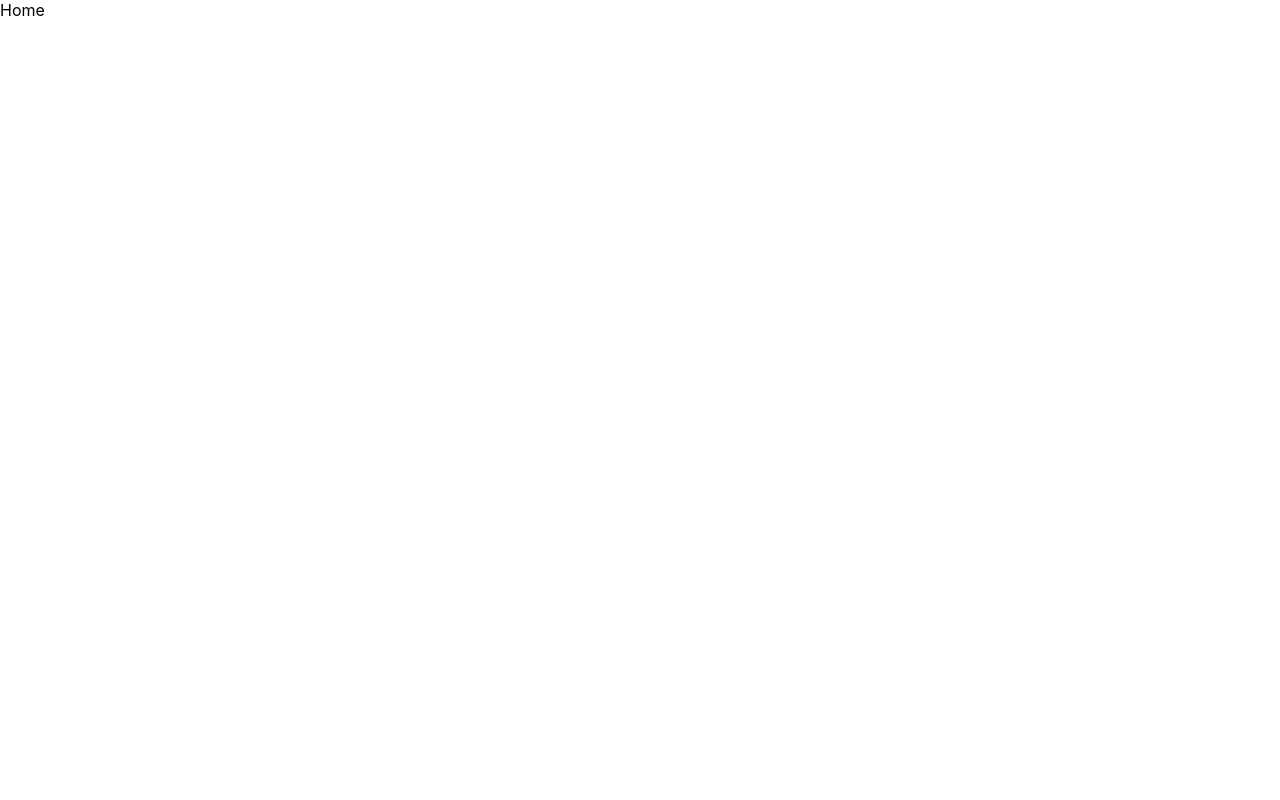
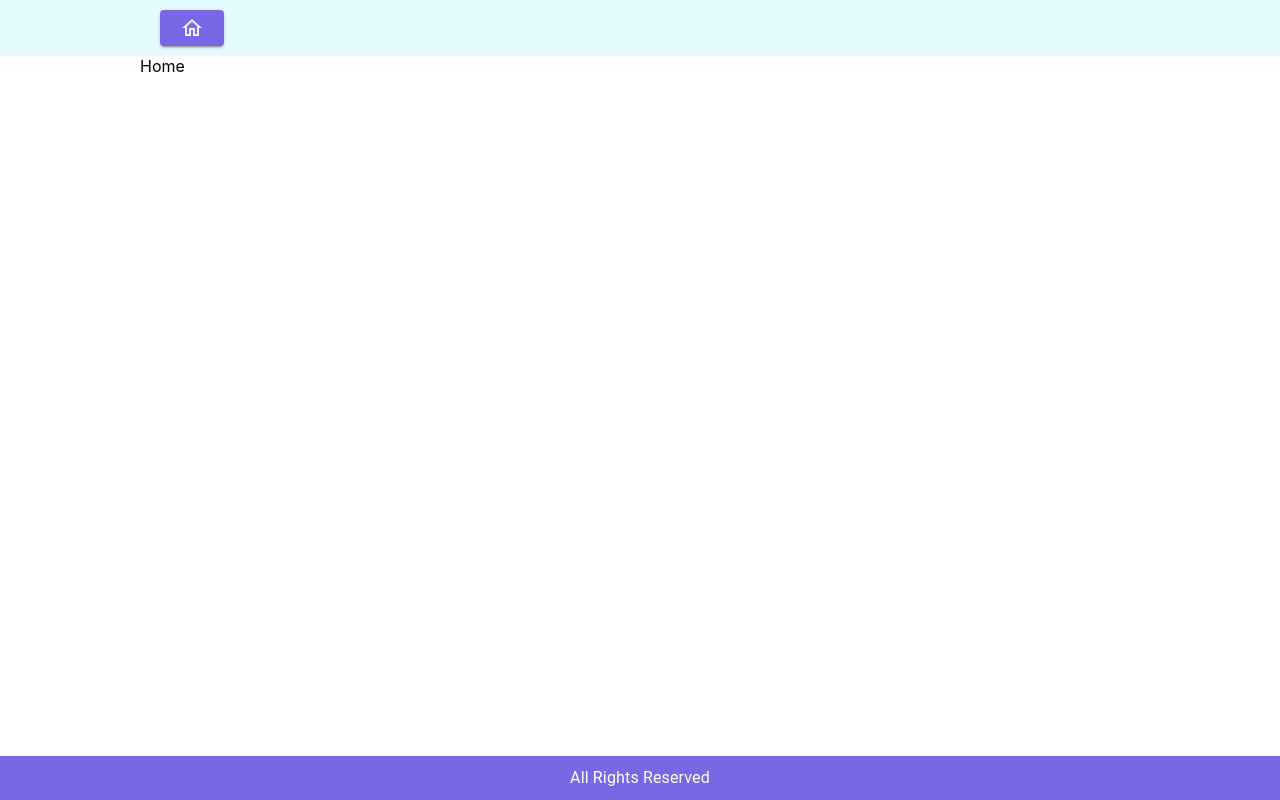
Before and after one commit to TroExol/MusicBotAdministration-web, a React (Create React App) app: page / in a window 1280 px wide. Built offline with nearby package versions, Linux system fonts and the light colour scheme.

Commit message:
feat: 🎸 +routes +layout

```diff
--- a/src/App.tsx
+++ b/src/App.tsx
@@ -1,7 +1,15 @@
 import React from 'react';
+import Layout from './HOC/Layout/Layout';
+import Routes from './routes';
 
 const App = (): JSX.Element => {
-    return <div className="App">Home</div>;
+    return (
+        <div className="App">
+            <Layout>
+                <>{Routes()}</>
+            </Layout>
+        </div>
+    );
 };
 
 export default App;
--- /dev/null
+++ b/src/HOC/Layout/Layout.tsx
@@ -0,0 +1,41 @@
+import React from 'react';
+import { makeStyles } from '@material-ui/core';
+import Footer from '../../components/Footer/Footer';
+import NavigationHeader from '../../components/NavigationHeader/NavigationHeader';
+import constants from '../../common/constants';
+
+const useStyles = makeStyles({
+    root: {
+        display: 'flex',
+        flexDirection: 'column',
+        justifyContent: 'center',
+        minHeight: '100vh',
+        width: '100%',
+    },
+    content: {
+        flex: '1',
+        width: constants.CONTENT_WIDTH,
+        margin: '0 auto',
+    },
+});
+
+interface IProps {
+    children: JSX.Element;
+}
+
+const Layout = (props: IProps): JSX.Element => {
+    const { children } = props;
+    const classes = useStyles();
+
+    return (
+        <div className={classes.root}>
+            <NavigationHeader />
+
+            <main className={classes.content}>{children}</main>
+
+            <Footer />
+        </div>
+    );
+};
+
+export default Layout;
--- /dev/null
+++ b/src/common/constants.ts
@@ -0,0 +1,3 @@
+const CONTENT_WIDTH = '1000px';
+
+export default { CONTENT_WIDTH };
--- /dev/null
+++ b/src/components/Footer/Footer.tsx
@@ -0,0 +1,28 @@
+import React from 'react';
+import { createStyles, makeStyles, Theme, Typography } from '@material-ui/core';
+
+const useStyles = makeStyles((theme: Theme) =>
+    createStyles({
+        root: {
+            display: 'flex',
+            flexDirection: 'column',
+            justifyContent: 'center',
+            alignItems: 'center',
+            backgroundColor: theme.palette.secondary.main,
+            color: 'white',
+            padding: '10px',
+        },
+    }),
+);
+
+const Footer = (): JSX.Element => {
+    const classes = useStyles();
+
+    return (
+        <div className={classes.root}>
+            <Typography>All Rights Reserved</Typography>
+        </div>
+    );
+};
+
+export default Footer;
--- /dev/null
+++ b/src/components/NavigationHeader/NavigationHeader.tsx
@@ -0,0 +1,43 @@
+import React from 'react';
+import { Button, createStyles, makeStyles, Theme, useTheme } from '@material-ui/core';
+import { HomeOutlined } from '@material-ui/icons';
+import { useHistory } from 'react-router-dom';
+import constants from '../../common/constants';
+
+const useStyles = makeStyles((theme: Theme) =>
+    createStyles({
+        root: {
+            display: 'flex',
+            flexDirection: 'column',
+            backgroundColor: theme.palette.primary.main,
+            width: '100%',
+        },
+        content: {
+            display: 'flex',
+            flexDirection: 'row',
+            justifyContent: 'space-between',
+            width: constants.CONTENT_WIDTH,
+            margin: '0 auto',
+            padding: '10px 20px',
+            boxSizing: 'border-box',
+        },
+    }),
+);
+
+const NavigationHeader = (): JSX.Element => {
+    const classes = useStyles();
+    const theme = useTheme();
+    const history = useHistory();
+
+    return (
+        <div className={classes.root}>
+            <div className={classes.content}>
+                <Button color="secondary" variant="contained" onClick={() => history.push('/')}>
+                    <HomeOutlined style={{ color: theme.palette.primary.light }} />
+                </Button>
+            </div>
+        </div>
+    );
+};
+
+export default NavigationHeader;
--- /dev/null
+++ b/src/global.d.ts
@@ -0,0 +1,3 @@
+interface Window {
+    __REDUX_DEVTOOLS_EXTENSION_COMPOSE__?: typeof compose;
+}
--- a/src/index.tsx
+++ b/src/index.tsx
@@ -1,12 +1,27 @@
 import React from 'react';
 import ReactDOM from 'react-dom';
 import './index.css';
+
+import { BrowserRouter } from 'react-router-dom';
+import { createMuiTheme, ThemeProvider } from '@material-ui/core/styles';
+
 import App from './App';
 import reportWebVitals from './reportWebVitals';
 
+const theme = createMuiTheme({
+    palette: {
+        primary: { main: '#e4fbff', light: '#edeef7' },
+        secondary: { main: '#7868e6', light: '#b8b5ff' },
+    },
+});
+
 ReactDOM.render(
     <React.StrictMode>
-        <App />
+        <ThemeProvider theme={theme}>
+            <BrowserRouter>
+                <App />
+            </BrowserRouter>
+        </ThemeProvider>
     </React.StrictMode>,
     document.getElementById('root'),
 );
--- /dev/null
+++ b/src/routes/home.tsx
@@ -0,0 +1,12 @@
+import React from 'react';
+import { IRouterObject } from './index';
+
+const index: IRouterObject = {
+    name: 'home/index',
+    path: '/',
+    exact: true,
+    RenderFn: (): JSX.Element => {
+        return <>Home</>;
+    },
+};
+export default [index];
--- /dev/null
+++ b/src/routes/index.tsx
@@ -0,0 +1,25 @@
+import React from 'react';
+import { Switch, Route } from 'react-router-dom';
+import homeRoutes from './home';
+
+export interface IRouterObject {
+    name: string;
+    path: string;
+    exact: boolean;
+    RenderFn: () => JSX.Element;
+}
+
+export const allRoutes = [...homeRoutes];
+
+const Routes = (): JSX.Element => {
+    return (
+        <Switch>
+            {allRoutes.map(({ name, path, exact, RenderFn }) => (
+                <Route key={name} path={path} exact={exact} render={() => <RenderFn />} />
+            ))}
+            <Route render={() => <h1>Not Found</h1>} />
+        </Switch>
+    );
+};
+
+export default Routes;
```
Also changed, not shown: src/store/index.ts (added, +16 -0 lines).
